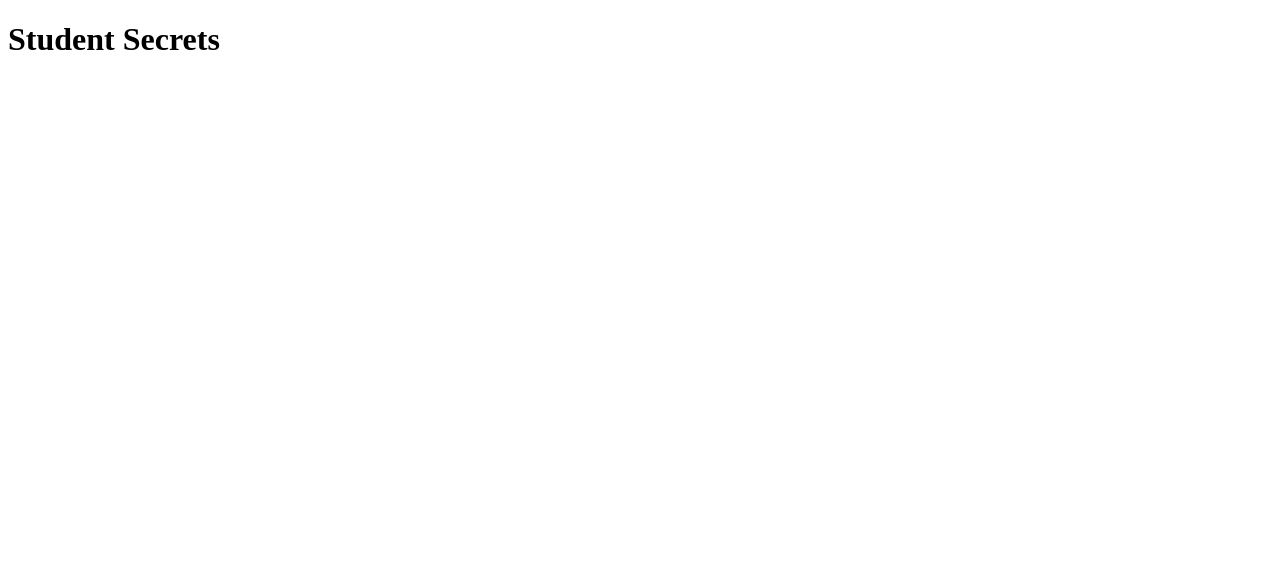
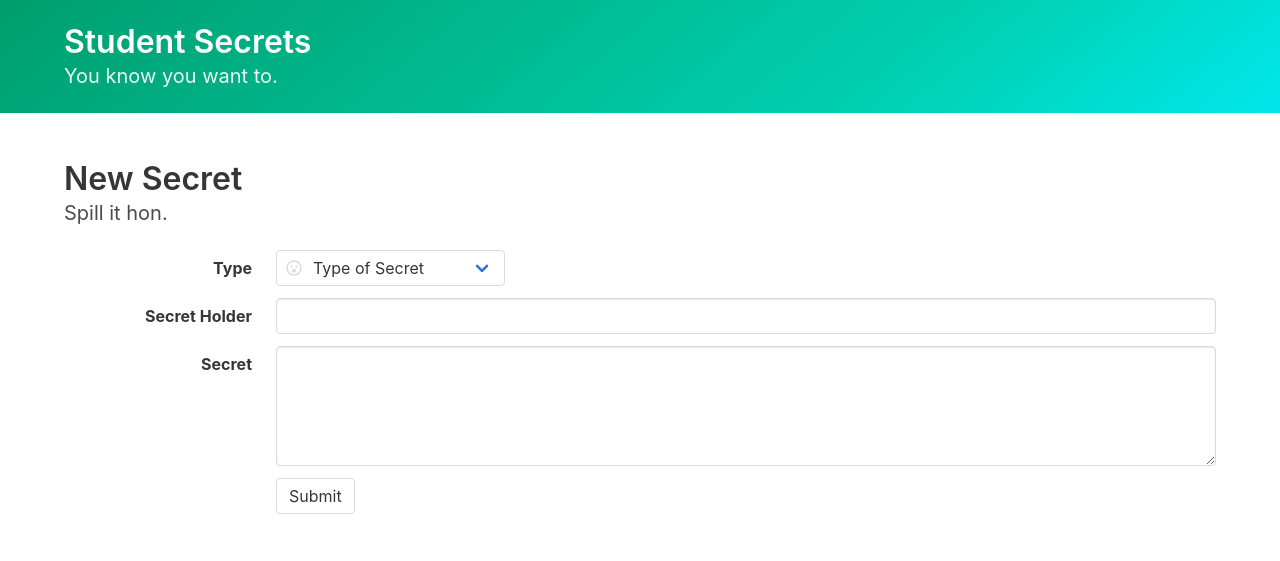
Before and after one commit to ZeroClasswork/Contractor, a Flask app: page /secrets/new in a window 1280 px wide. Before the commit the part shown is almost empty. Shown: the top 561 px of the page. Run offline with Flask 2, Linux system fonts and the light colour scheme; some libraries are stand-ins or nearby versions.

Commit message:
Form input on secrets_new.html and styling

```diff
--- a/app.py
+++ b/app.py
@@ -19,7 +19,7 @@ def secrets_index():
 
 @app.route('/secrets/new')
 def secrets_new():
-    """Create a new playlist"""
+    """Create a new secrets"""
     return render_template("secrets_new.html")
 
 @app.route('/secrets', methods=["POST"])
--- a/templates/base.html
+++ b/templates/base.html
@@ -5,11 +5,24 @@
 <head>
     <meta charset='utf-8'>
     <title>Student Secrets</title>
+    <link rel="stylesheet" href="https://cdnjs.cloudflare.com/ajax/libs/bulma/0.7.5/css/bulma.min.css">
     <link rel="stylesheet" href="../static/css/style.css">
+    <script defer src="https://use.fontawesome.com/releases/v5.3.1/js/all.js"></script>
 </head>
 
 <body>
-
+    <section class="hero is-small is-primary is-bold">
+        <div class="hero-body">
+            <div class="container">
+                <h1 class="title">
+                    Student Secrets
+                </h1>
+                <h2 class="subtitle">
+                    You know you want to.
+                </h2>
+            </div>
+        </div>
+    </section>
     {% block content %} BODY CONTENT GOES HERE {% endblock %}
 
 </body>
--- a/templates/home.html
+++ b/templates/home.html
@@ -1,4 +1,3 @@
 <!-- templates/home.html -->
 {% extends 'base.html' %} {% block content %}
-<h1>Student Secrets</h1>
-{% endblock %}
+<a href="/secrets/new">New Secret</a> {% endblock %}
--- a/templates/secrets_edit.html
+++ b/templates/secrets_edit.html
@@ -1,4 +1,2 @@
 <!-- templates/secrets_edit.html -->
-{% extends 'base.html' %} {% block content %}
-<h1>Student Secrets</h1>
-{% endblock %}
+{% extends 'base.html' %} {% block content %} {% endblock %}
--- a/templates/secrets_new.html
+++ b/templates/secrets_new.html
@@ -1,4 +1,95 @@
 <!-- templates/secrets_new.html -->
 {% extends 'base.html' %} {% block content %}
-<h1>Student Secrets</h1>
-{% endblock %}
+<section class="section">
+    <div class="container">
+        <form action="POST" action="/secrets">
+            <!--TYPE-->
+            <!-- <div class="is-horizontal"> -->
+            <!-- <div class="field-label"> -->
+            <!-- Left empty for spacing -->
+            <!-- </div> -->
+            <!-- <div class="field-body"> -->
+            <!-- <div class="field"> -->
+            <!-- <div class="control"> -->
+            <p>
+                <h1 class="title">New Secret</h1>
+                <h2 class="subtitle">
+                    Spill it hon.
+                </h2>
+            </p>
+            <!-- </div> -->
+            <!-- </div> -->
+            <!-- </div> -->
+            <!-- </div> -->
+            <div class="field is-horizontal">
+                <div class="field-label is-normal">
+                    <label class="label">Type</label>
+                </div>
+                <div class="field-body">
+                    <div class="field">
+                        <div class="control has-icons-left">
+                            <div class="select">
+                                <div class="icon is-left">
+                                    <i class="far fa-surprise"></i>
+                                </div>
+                                <select id="secret-type" required class="is-rounded has-icons-left">
+                            <option value="Type" disabled selected>Type of Secret</option>
+                            <option value="Crush">Crush</option>
+                            <option value="Crime">Crime</option>
+                            <option value="Trauma">Trauma</option>
+                            <option value="Orientation">Sexual Orientation</option>
+                            <option value="Relationship">Hidden Relationship</option>
+                            <option value="Surprise">Surprise</option>
+                            <option value="Habit">Habit</option>
+                            <option value="Fantasy">Fantasy</option>
+                            <option value="Dream">Dream</option>
+                        </select>
+                            </div>
+                        </div>
+                    </div>
+                </div>
+            </div>
+
+            <div class="field is-horizontal">
+                <div class="field-label is-normal">
+                    <label class="label">Secret Holder</label>
+                </div>
+                <div class="field-body">
+                    <div class="field">
+                        <div class="control">
+                            <input class="input" type="text">
+                        </div>
+                    </div>
+                </div>
+            </div>
+
+            <div class="field is-horizontal">
+                <div class="field-label is-normal">
+                    <label class="label">Secret</label>
+                </div>
+                <div class="field-body">
+                    <div class="field">
+                        <div class="control">
+                            <textarea class="textarea"></textarea>
+                        </div>
+                    </div>
+                </div>
+            </div>
+            <div class="field is-horizontal">
+                <div class="field-label">
+                    <!-- Left empty for spacing -->
+                </div>
+                <div class="field-body">
+                    <div class="field">
+                        <div class="control">
+                            <button class="button" type="submit">
+                                Submit
+                            </button>
+                        </div>
+                    </div>
+                </div>
+            </div>
+        </form>
+    </div>
+
+    {% endblock %}
--- a/templates/secrets_show.html
+++ b/templates/secrets_show.html
@@ -1,4 +1,2 @@
 <!-- templates/secrets_show.html -->
-{% extends 'base.html' %} {% block content %}
-<h1>Student Secrets</h1>
-{% endblock %}
+{% extends 'base.html' %} {% block content %} {% endblock %}
```
Also changed, not shown: templates/secrets_index.html (+10 -2 lines).
